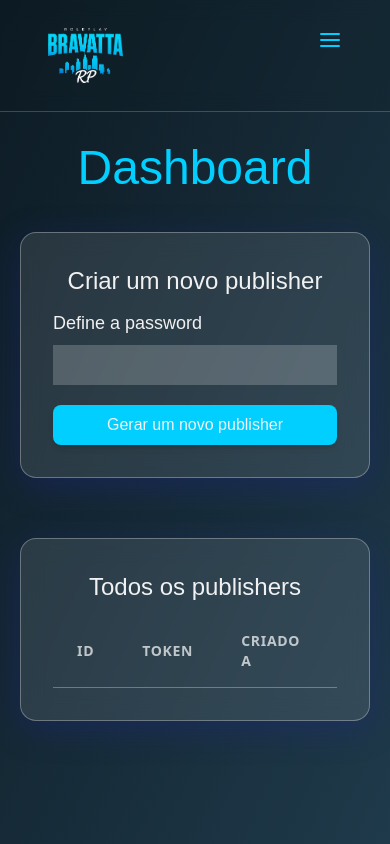
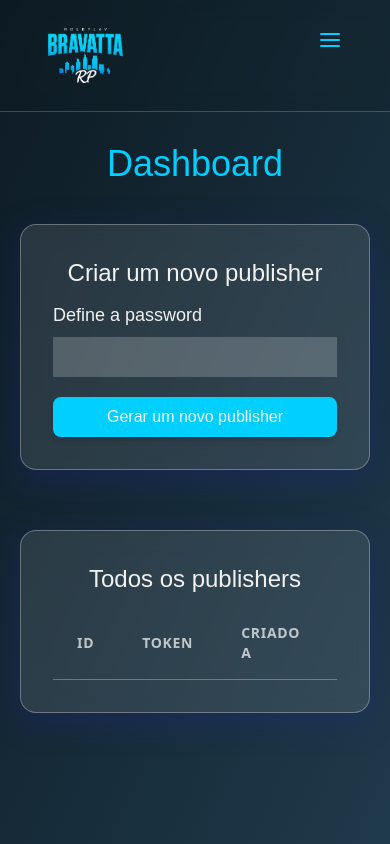
Before and after one commit to leonardojpires/bravatta-roleplay, a PHP site: page /app/views/admin/dashboard.php in a window 390 px wide. Run offline with PHP 8.4, Linux system fonts and the light colour scheme; the template is opened without the code that fills it, so the values that code supplies are empty; style sheets or scripts are compiled from the project's sources.

Commit message:
Layout adjustments

```diff
--- a/app/views/home.php
+++ b/app/views/home.php
@@ -114,7 +114,7 @@
         </section>
 
     <!-- ACTION SECTION -->
-        <section class="action-section mt-15 py-20">
+        <section class="action-section mt-15 py-20 px-5">
             <div class="w-full max-w-[720px] mx-auto flex flex-col justify-center items-center">
                 <img
                     src="./images/icons/lego.png"
--- a/app/views/noticia.php
+++ b/app/views/noticia.php
@@ -1,7 +1,5 @@
 <?php
     session_start();
-/*     var_dump($_SESSION);
-    exit; */
 ?>
 
 <!doctype html>
@@ -30,7 +28,7 @@
     <!-- HERO SECTION -->
         <section class="hero-section pt-48" style="background-image: url('<?= htmlspecialchars($news['image_path']); ?>')">
             <div class="hero-wrapper">
-                <h1 class="title font-heading"><?= htmlspecialchars($news['title']); ?></h1>
+                <h1 class="title break-all font-heading"><?= htmlspecialchars($news['title']); ?></h1>
             </div>
         </section>
 
--- a/public/css/output.css
+++ b/public/css/output.css
@@ -40,7 +40,6 @@
     --radius-lg: 0.5rem;
     --radius-xl: 0.75rem;
     --radius-2xl: 1rem;
-    --ease-in-out: cubic-bezier(0.4, 0, 0.2, 1);
     --blur-md: 12px;
     --default-transition-duration: 150ms;
     --default-transition-timing-function: cubic-bezier(0.4, 0, 0.2, 1);
@@ -1277,9 +1231,17 @@ body {
 }
 .admin-title {
   margin-bottom: calc(var(--spacing) * 10);
-  font-size: var(--text-5xl);
-  line-height: var(--tw-leading, var(--text-5xl--line-height));
+  text-align: center;
+  font-size: var(--text-4xl);
+  line-height: var(--tw-leading, var(--text-4xl--line-height));
   color: var(--color-primary);
+  @media (width >= 48rem) {
+    text-align: left;
+  }
+  @media (width >= 48rem) {
+    font-size: var(--text-5xl);
+    line-height: var(--tw-leading, var(--text-5xl--line-height));
+  }
 }
 .admin-wrapper {
   margin-inline: auto;
@@ -1506,11 +1468,6 @@ input:-webkit-autofill {
   inherits: false;
   initial-value: 0 0 #0000;
 }
-@property --tw-outline-style {
-  syntax: "*";
-  inherits: false;
-  initial-value: solid;
-}
 @property --tw-blur {
   syntax: "*";
   inherits: false;
@@ -1601,10 +1558,6 @@ input:-webkit-autofill {
   inherits: false;
 }
 @property --tw-duration {
-  syntax: "*";
-  inherits: false;
-}
-@property --tw-ease {
   syntax: "*";
   inherits: false;
 }
@@ -1649,7 +1602,6 @@ input:-webkit-autofill {
       --tw-ring-offset-width: 0px;
       --tw-ring-offset-color: #fff;
       --tw-ring-offset-shadow: 0 0 #0000;
-      --tw-outline-style: solid;
       --tw-blur: initial;
       --tw-brightness: initial;
       --tw-contrast: initial;
@@ -1673,7 +1625,6 @@ input:-webkit-autofill {
       --tw-backdrop-saturate: initial;
       --tw-backdrop-sepia: initial;
       --tw-duration: initial;
-      --tw-ease: initial;
       --tw-leading: initial;
     }
   }
--- a/public/css/style.css
+++ b/public/css/style.css
@@ -82,7 +82,6 @@ body {
 .footer-section {
     backdrop-filter: blur(2px);
     background: #333333c4;
-    border-radius: 0.5rem;
     box-shadow: rgba(0, 0, 0, 0.15) 1.95px 1.95px 2.6px;
     border: 1px solid rgba(255, 255, 255, 0.47);
     padding: 20px;
@@ -221,7 +220,7 @@ body {
 }
 
 .h2 {
-    @apply text-3xl text-[var(--color-secondary)] text-center  mb-3 md:text-left
+    @apply text-3xl text-[var(--color-secondary)] text-center  mb-3 md:text-left;
 }
 
 .h3 {
@@ -253,7 +252,7 @@ body {
 }
 
 .admin-title {
-    @apply text-5xl text-[var(--color-primary)] mb-10;
+    @apply text-4xl md:text-5xl text-[var(--color-primary)] text-center md:text-left mb-10;
 }
 
 .admin-wrapper {
```
Also changed, not shown: other parts of public/css/output.css (+3 -48 lines), app/views/noticias.php (+7 -4 lines), public/uploads/68a4812f2d54f-Desktop Wallpaper.jpg (added).
